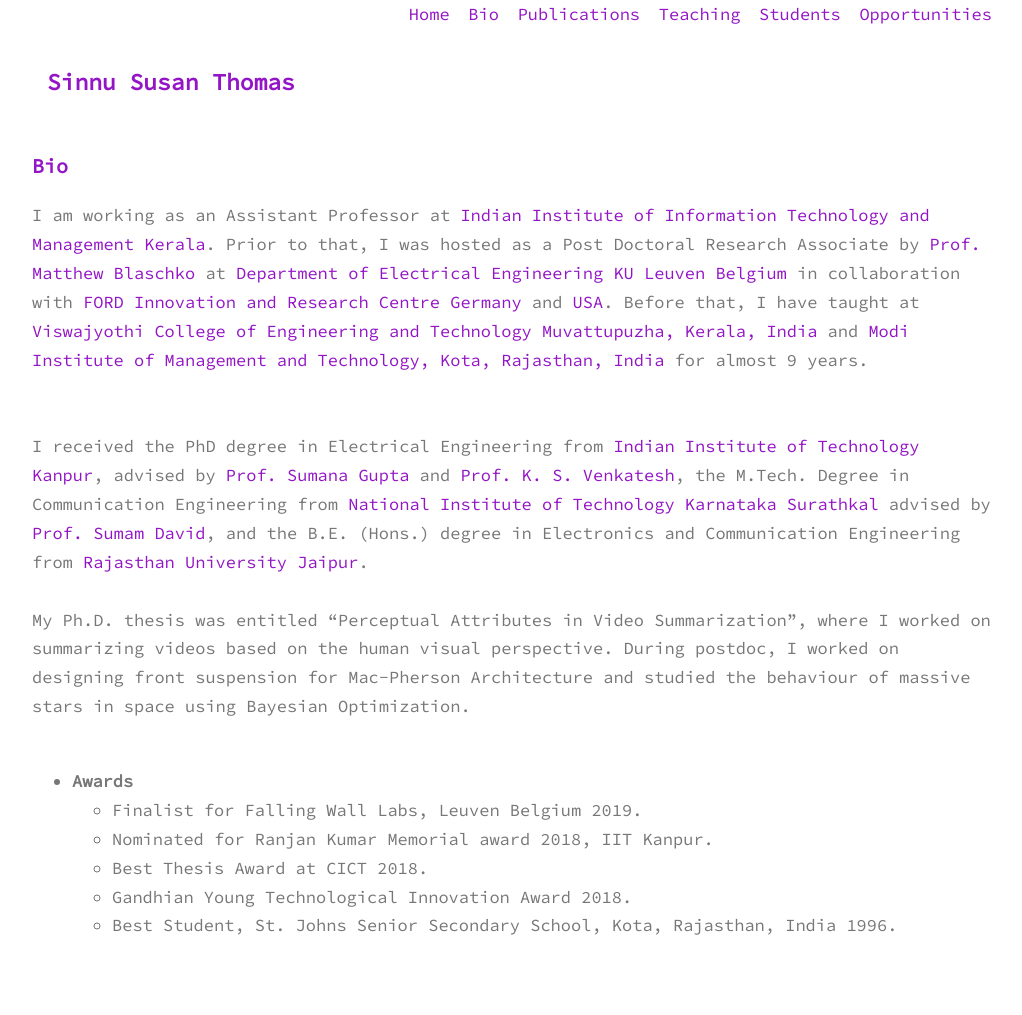
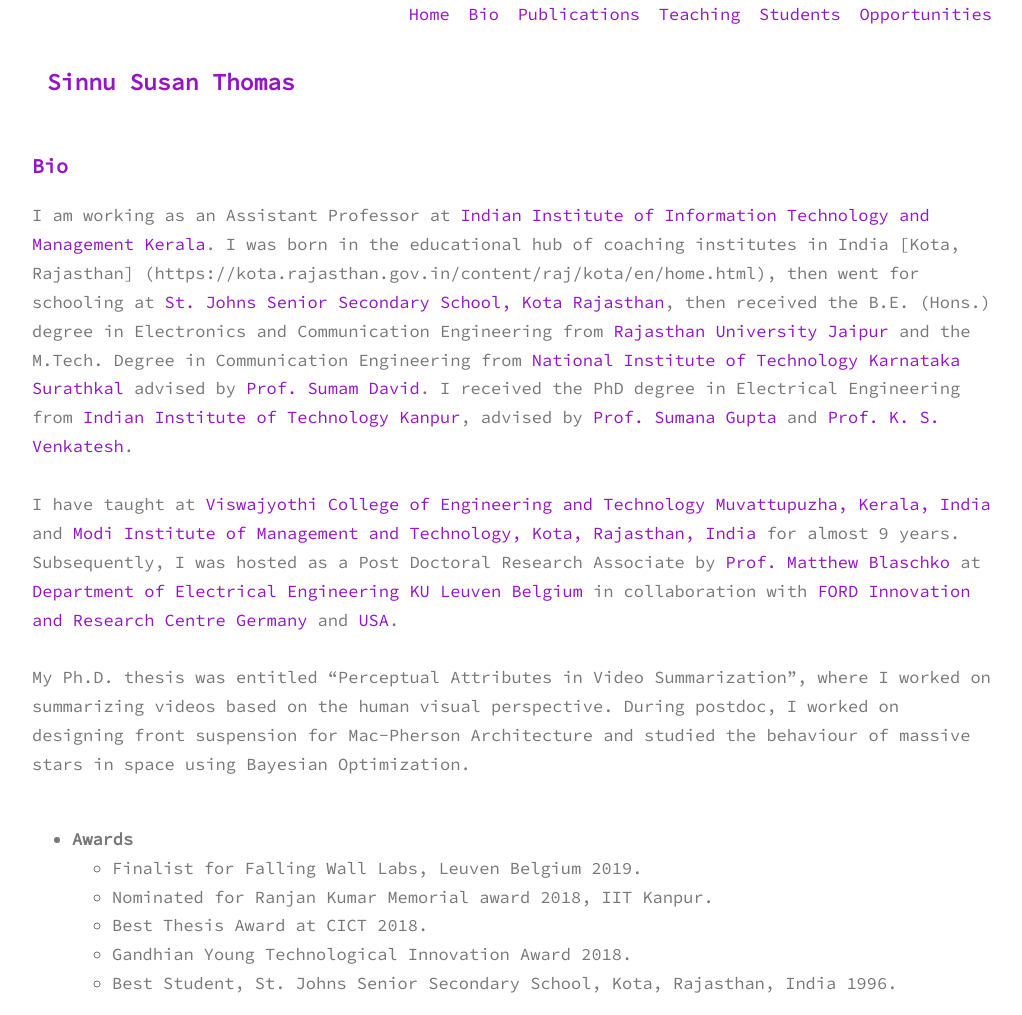
Before and after one commit to sinnuthomas/sinnuthomas.github.io, a Jekyll site: the page built from bio.md, in a window 1280 px wide. Shown: the whole page, without its empty margins (128-1150 px from the left). Built offline with Jekyll 4.4.1, drawn with Linux system fonts in a browser that asks for light colours; before the commit the page ends 957 px from its top, so only the background shows below that.

Commit message:
Update bio.md

```diff
--- a/bio.md
+++ b/bio.md
@@ -4,9 +4,9 @@
 permalink: /bio/
 ---
 
-I am working as an Assistant Professor at [Indian Institute of Information Technology and Management Kerala](https://www.iiitmk.ac.in/). Prior to that, I was hosted as a Post Doctoral Research Associate by [Prof. Matthew Blaschko](https://homes.esat.kuleuven.be/~mblaschk/)  at [Department of Electrical Engineering KU Leuven Belgium](https://www.esat.kuleuven.be/psi) in collaboration with [FORD Innovation and Research Centre Germany](https://www.ford.de/) and [USA](https://www.ford.com/). Before that, I have taught at [Viswajyothi College of Engineering and Technology Muvattupuzha, Kerala, India](https://vjcet.org/#/) and [Modi Institute of Management and Technology, Kota, Rajasthan, India](http://www.modiedukota.org/) for almost 9 years.
+I am working as an Assistant Professor at [Indian Institute of Information Technology and Management Kerala](https://www.iiitmk.ac.in/). I was born in the educational hub of coaching institutes in India [Kota, Rajasthan] (https://kota.rajasthan.gov.in/content/raj/kota/en/home.html), then went for schooling at [St. Johns Senior Secondary School, Kota Rajasthan](http://www.stjohnsschoolkota.edu.in/), then received the B.E. (Hons.) degree in Electronics and Communication Engineering from [Rajasthan University Jaipur](https://www.uniraj.ac.in/) and the M.Tech. Degree in Communication Engineering from [National Institute of Technology Karnataka Surathkal](https://www.nitk.ac.in/) advised by [Prof. Sumam David](https://sumam.nitk.ac.in/). I received the PhD degree in Electrical Engineering from [Indian Institute of Technology Kanpur](https://iitk.ac.in/), advised by [Prof. Sumana Gupta](http://www.iitk.ac.in/ee/people/fac-pages/sumana.shtml) and [Prof. K. S. Venkatesh](http://home.iitk.ac.in/~venkats/).
 <br/><br/>
-I received the PhD degree in Electrical Engineering from [Indian Institute of Technology Kanpur](https://iitk.ac.in/), advised by [Prof. Sumana Gupta](http://www.iitk.ac.in/ee/people/fac-pages/sumana.shtml) and [Prof. K. S. Venkatesh](http://home.iitk.ac.in/~venkats/), the M.Tech. Degree in Communication Engineering from [National Institute of Technology Karnataka Surathkal](https://www.nitk.ac.in/) advised by [Prof. Sumam David](https://sumam.nitk.ac.in/), and the B.E. (Hons.) degree in Electronics and Communication Engineering from [Rajasthan University Jaipur](https://www.uniraj.ac.in/).
+I have taught at [Viswajyothi College of Engineering and Technology Muvattupuzha, Kerala, India](https://vjcet.org/#/) and [Modi Institute of Management and Technology, Kota, Rajasthan, India](http://www.modiedukota.org/) for almost 9 years.  Subsequently, I was hosted as a Post Doctoral Research Associate by [Prof. Matthew Blaschko](https://homes.esat.kuleuven.be/~mblaschk/)  at [Department of Electrical Engineering KU Leuven Belgium](https://www.esat.kuleuven.be/psi) in collaboration with [FORD Innovation and Research Centre Germany](https://www.ford.de/) and [USA](https://www.ford.com/).
 <br/><br/>
 My Ph.D. thesis was entitled “Perceptual Attributes in Video Summarization”, where I worked on summarizing videos based on the human visual perspective. During postdoc, I worked on designing front suspension for Mac-Pherson Architecture and studied the behaviour of massive stars in space using Bayesian Optimization.
 <br/><br/>
```
